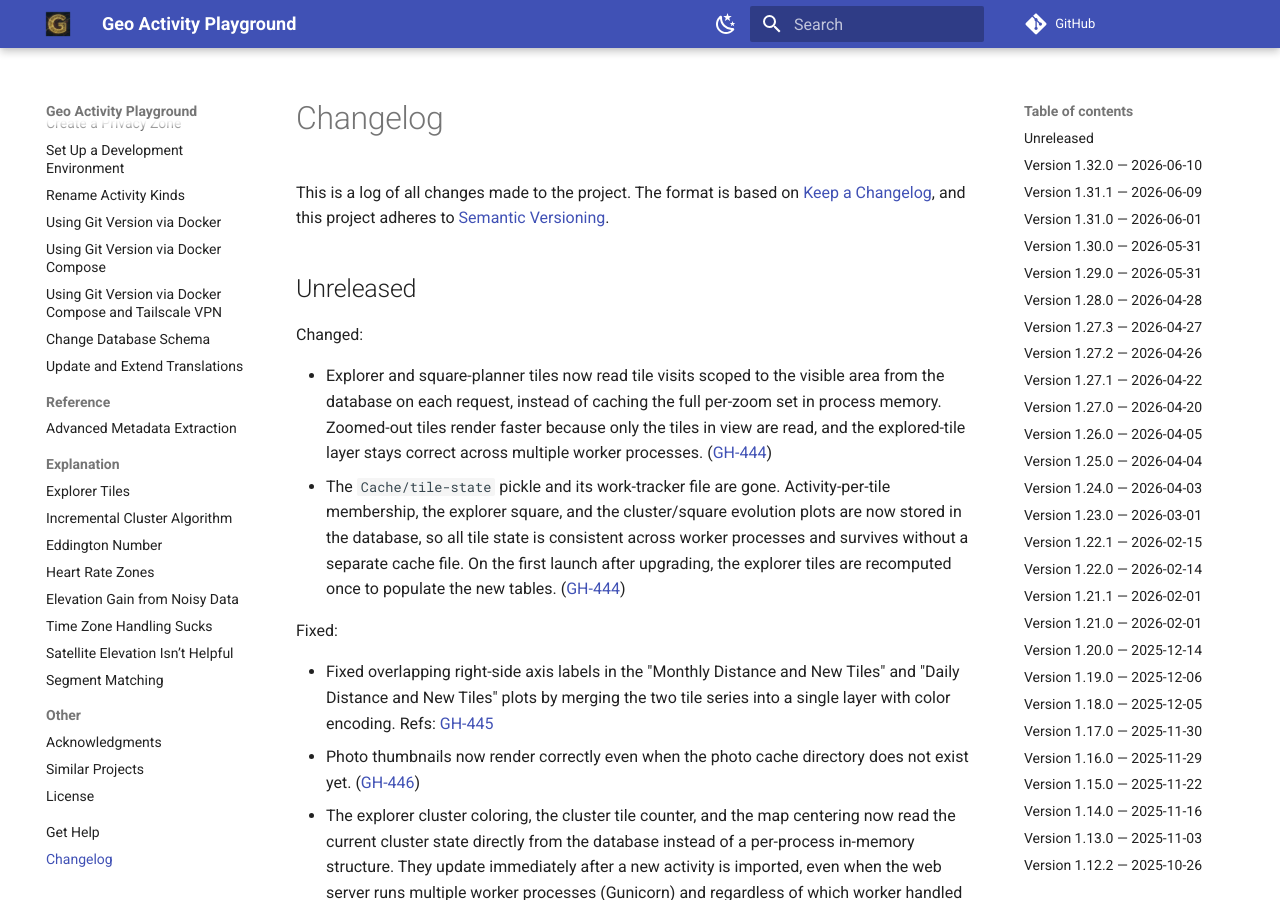
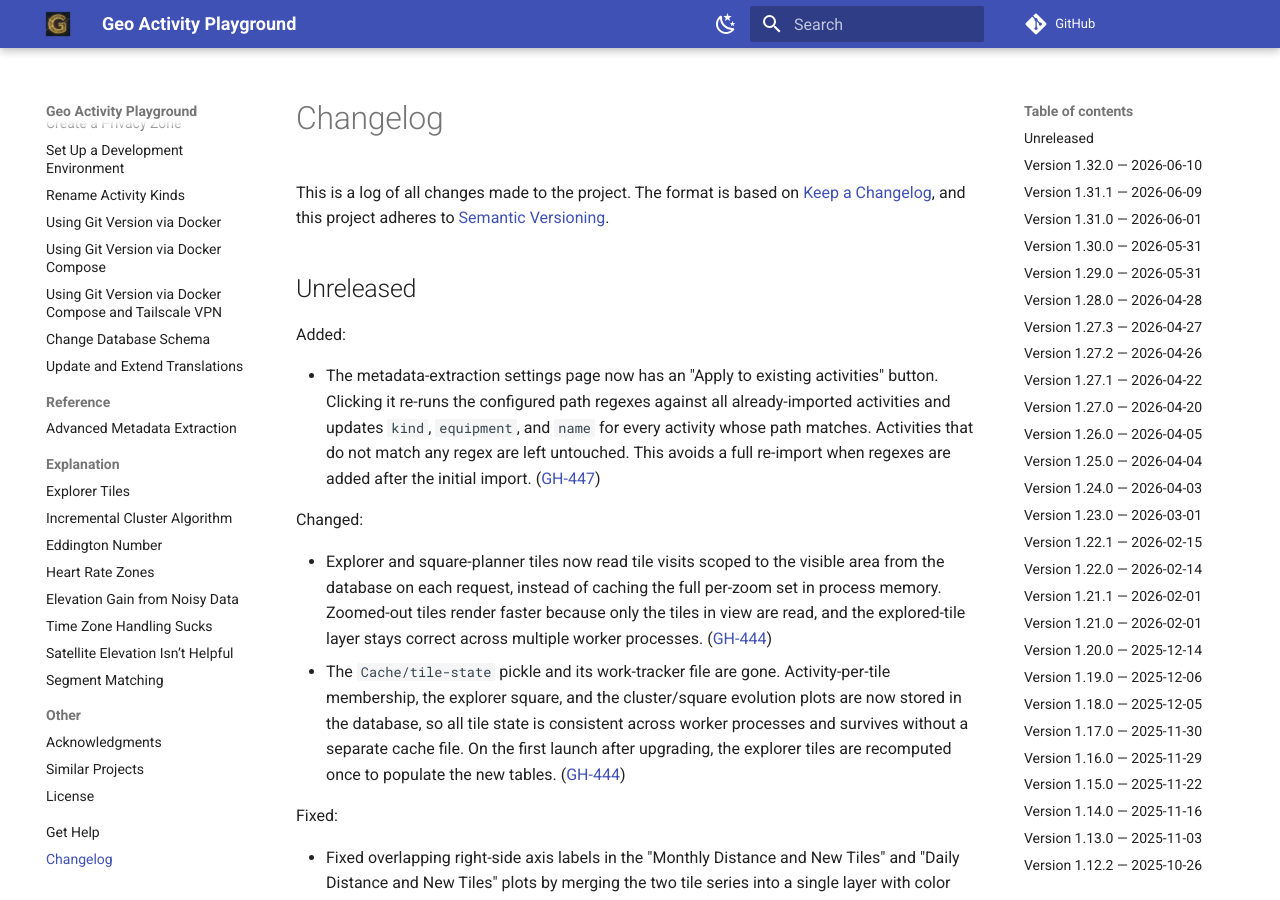
Before and after one commit to martin-ueding/geo-activity-playground, an MkDocs documentation site: the page built from docs/changelog.md, in a window 1280 px wide and 900 px high. Built offline with MkDocs 1.6.1 and Material for MkDocs 9.7.7, drawn with Linux system fonts in a browser that asks for light colours; comment, search, counter and statistics services are not loaded.

Commit message:
docs: changelog entry for metadata extraction apply-to-existing
Refs: GH-447

```diff
--- a/docs/changelog.md
+++ b/docs/changelog.md
@@ -16,6 +16,10 @@ Types of changes
 <!-- next version below this line -->
 
 ## Unreleased
+
+Added:
+
+- The metadata-extraction settings page now has an "Apply to existing activities" button. Clicking it re-runs the configured path regexes against all already-imported activities and updates `kind`, `equipment`, and `name` for every activity whose path matches. Activities that do not match any regex are left untouched. This avoids a full re-import when regexes are added after the initial import. ([GH-447](https://github.com/martin-ueding/geo-activity-playground/issues/447))
 
 Changed:
 
```
